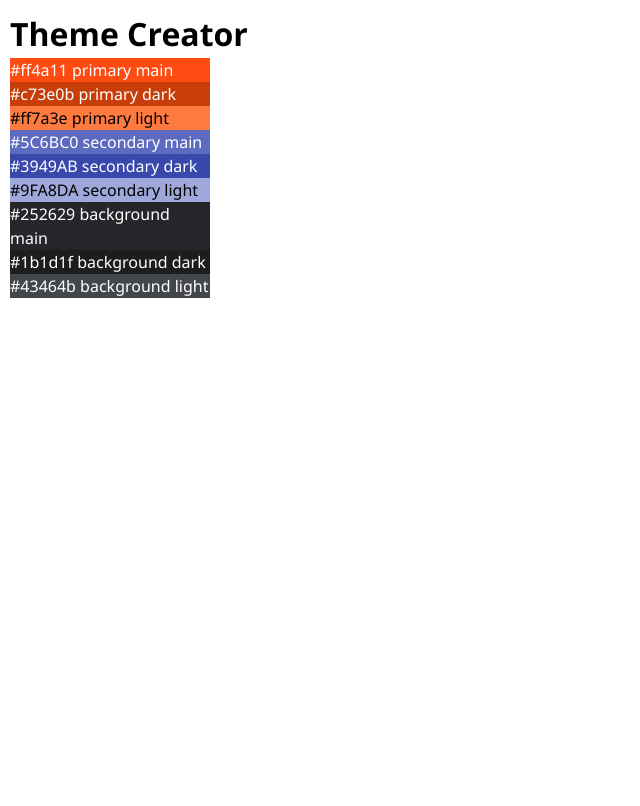
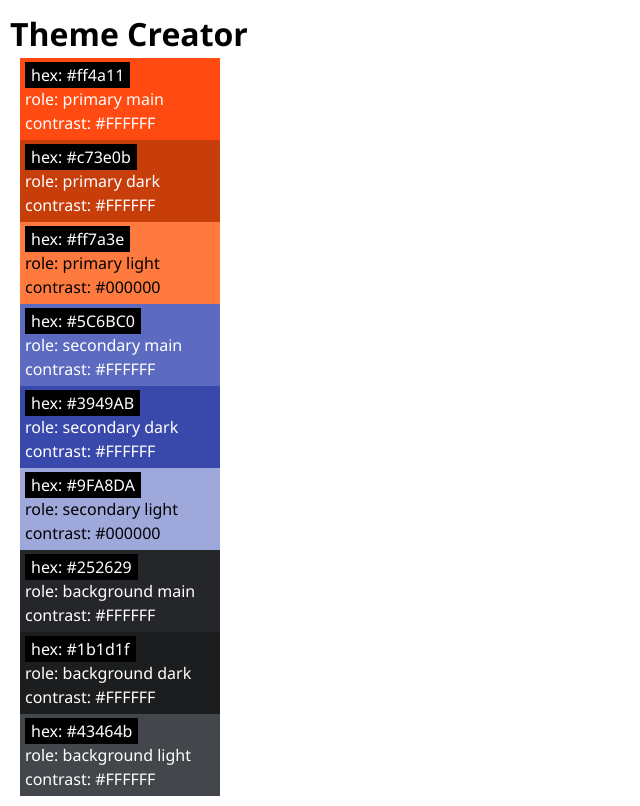
Before and after one commit to plxcxs/recap_4, a React (Vite) app: page / in a window 1280 px wide. Shown: the whole page, without its empty margins (0-640 px from the left). Built offline with nearby package versions, Linux system fonts and the light colour scheme.

Commit message:
resolved merge conflict

```diff
--- a/src/App.jsx
+++ b/src/App.jsx
@@ -8,35 +8,13 @@ function App() {
             <h1>Theme Creator</h1>
             {initialColors.map((color) => {
                 return (
-                    <Card
-                        key={color.id}
-                        hex={color.hex}
-                        role={color.role}
-                        contrastText={color.contrastText}
-                    />
+                    <>
+                        <Color key={color.id} color={color} hex={color.hex} />
+                    </>
                 );
             })}
-
-            <Card />
         </>
     );
 }
 
 export default App;
-export function Card({ hex, role, contrastText }) {
-    return (
-        <article>
-            <div
-                id="color_card"
-                style={{
-                    backgroundColor: hex,
-                    color: contrastText,
-                    width: "200px",
-                }}
-            >
-                {" "}
-                {hex} {role}
-            </div>
-        </article>
-    );
-}
--- a/src/Components/Color/Color.jsx
+++ b/src/Components/Color/Color.jsx
@@ -1,5 +1,22 @@
 import "./Color.css";
 
 export default function Color({ color }) {
-  return null;
+    return (
+        <article>
+            <div
+                className="color-card"
+                style={{
+                    backgroundColor: color.hex,
+                    color: color.contrastText,
+                    width: "200px",
+                }}
+            >
+                <span>
+                    <div className="color-card-headline"> hex: {color.hex}</div>
+                    <div>role: {color.role}</div>{" "}
+                    <div>contrast: {color.contrastText}</div>
+                </span>{" "}
+            </div>
+        </article>
+    );
 }
```
